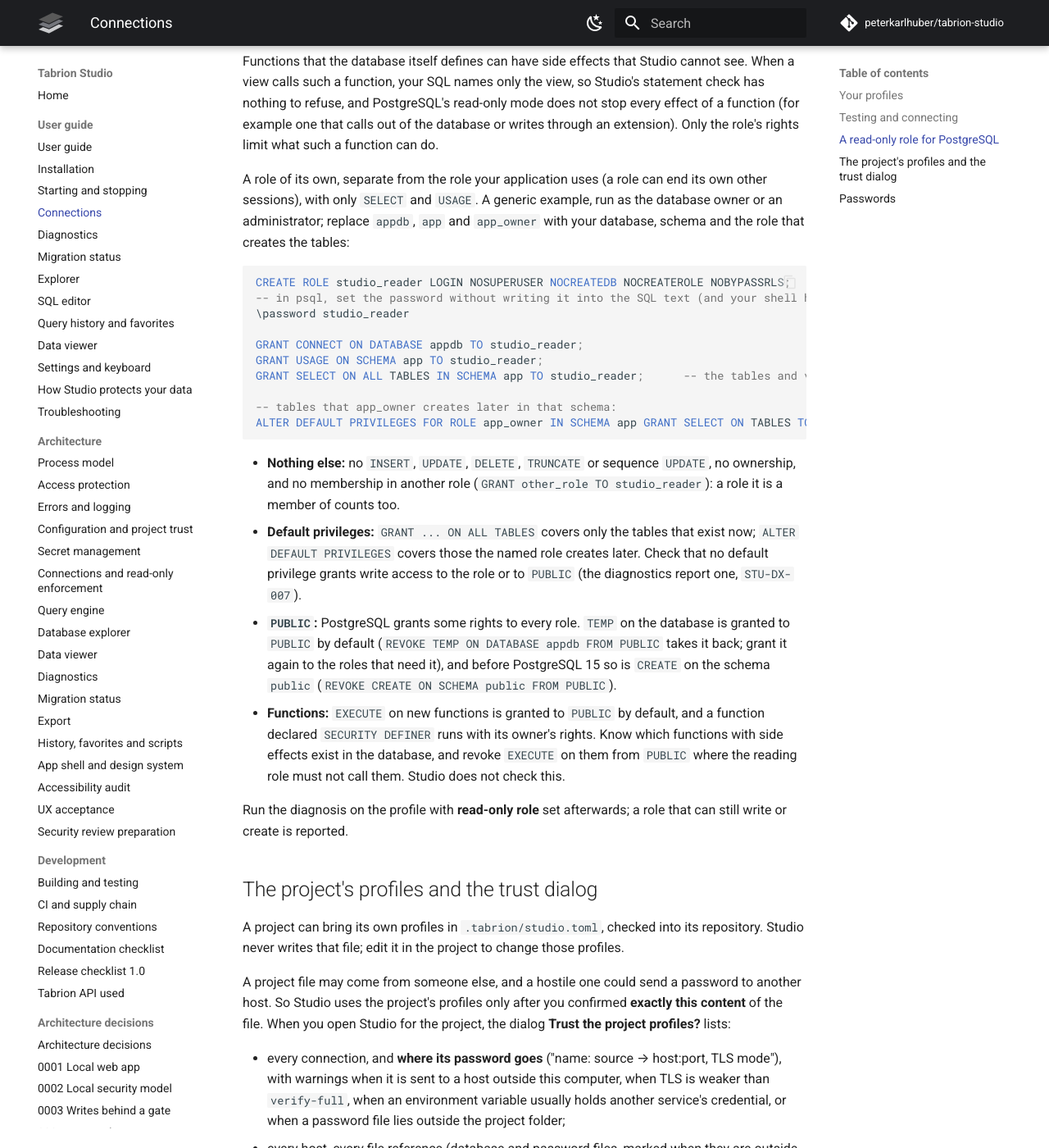
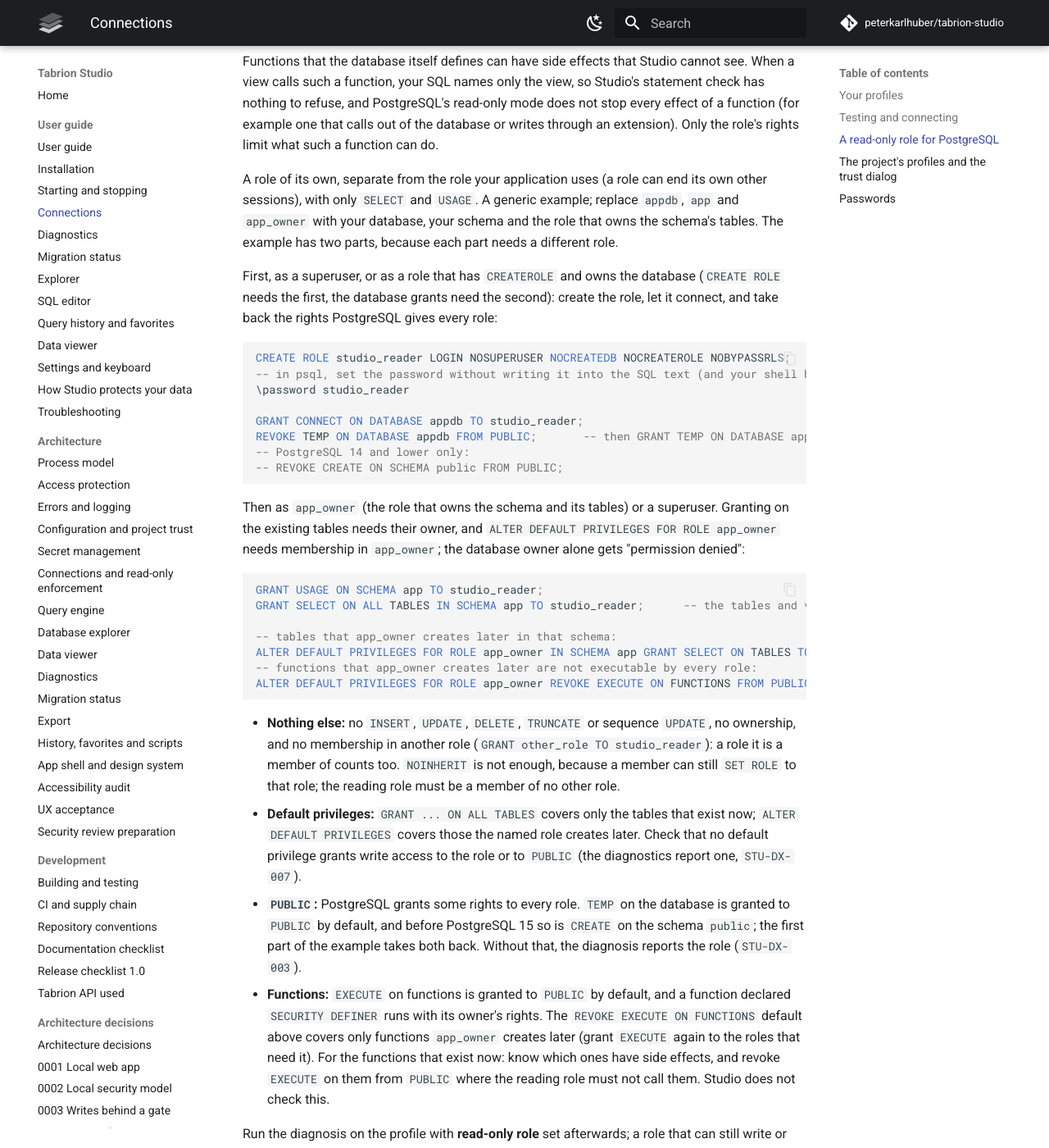
Before and after one commit to peterkarlhuber/tabrion-studio, an MkDocs documentation site: the page built from docs/guide/connections.md, in a window 1280 px wide and 1400 px high, scrolled down 2196 px. Shown: the whole window at 82% size. Built offline with MkDocs 1.6.1 and Material for MkDocs 9.7.7, drawn with Linux system fonts in a browser that asks for light colours; comment, search, counter and statistics services are not loaded.

Commit message:
docs: fix the read-only role example (review L-1, L-2, I-1, I-2 of PR #86)
Split the example by the role that runs each part (superuser or a CREATEROLE
database owner; then app_owner or a superuser), add the REVOKE of TEMP from
PUBLIC (and the commented CREATE on public for PostgreSQL 14 and lower) to the
block, say that NOINHERIT is not enough because a member can SET ROLE, and add
the default-privileges REVOKE EXECUTE ON FUNCTIONS FROM PUBLIC.

Co-Authored-By: Claude Opus 5.5 <noreply@anthropic.com>
Claude-Session: https://claude.ai/code/session_011tY7TC7Nu5VGro3DJGJcv8

````diff
--- a/docs/guide/connections.md
+++ b/docs/guide/connections.md
@@ -81,8 +81,12 @@ read-only mode does not stop every effect of a function (for example one that ca
 through an extension). Only the role's rights limit what such a function can do.
 
 A role of its own, separate from the role your application uses (a role can end its own other sessions), with only
-`SELECT` and `USAGE`. A generic example, run as the database owner or an administrator; replace `appdb`, `app` and
-`app_owner` with your database, schema and the role that creates the tables:
+`SELECT` and `USAGE`. A generic example; replace `appdb`, `app` and `app_owner` with your database, your schema and
+the role that owns the schema's tables. The example has two parts, because each part needs a different role.
+
+First, as a superuser, or as a role that has `CREATEROLE` and owns the database (`CREATE ROLE` needs the first, the
+database grants need the second): create the role, let it connect, and take back the rights PostgreSQL gives every
+role:
 
 ```sql
 CREATE ROLE studio_reader LOGIN NOSUPERUSER NOCREATEDB NOCREATEROLE NOBYPASSRLS;
@@ -90,24 +94,40 @@ CREATE ROLE studio_reader LOGIN NOSUPERUSER NOCREATEDB NOCREATEROLE NOBYPASSRLS;
 \password studio_reader
 
 GRANT CONNECT ON DATABASE appdb TO studio_reader;
+REVOKE TEMP ON DATABASE appdb FROM PUBLIC;       -- then GRANT TEMP ON DATABASE appdb to the roles that need it
+-- PostgreSQL 14 and lower only:
+-- REVOKE CREATE ON SCHEMA public FROM PUBLIC;
+```
+
+Then as `app_owner` (the role that owns the schema and its tables) or a superuser. Granting on the existing tables
+needs their owner, and `ALTER DEFAULT PRIVILEGES FOR ROLE app_owner` needs membership in `app_owner`; the database
+owner alone gets "permission denied":
+
+```sql
 GRANT USAGE ON SCHEMA app TO studio_reader;
 GRANT SELECT ON ALL TABLES IN SCHEMA app TO studio_reader;      -- the tables and views that exist now
 
 -- tables that app_owner creates later in that schema:
 ALTER DEFAULT PRIVILEGES FOR ROLE app_owner IN SCHEMA app GRANT SELECT ON TABLES TO studio_reader;
+-- functions that app_owner creates later are not executable by every role:
+ALTER DEFAULT PRIVILEGES FOR ROLE app_owner REVOKE EXECUTE ON FUNCTIONS FROM PUBLIC;
 ```
 
 - **Nothing else:** no `INSERT`, `UPDATE`, `DELETE`, `TRUNCATE` or sequence `UPDATE`, no ownership, and no
   membership in another role (`GRANT other_role TO studio_reader`): a role it is a member of counts too.
+  `NOINHERIT` is not enough, because a member can still `SET ROLE` to that role; the reading role must be a member
+  of no other role.
 - **Default privileges:** `GRANT ... ON ALL TABLES` covers only the tables that exist now; `ALTER DEFAULT PRIVILEGES`
   covers those the named role creates later. Check that no default privilege grants write access to the role or to
   `PUBLIC` (the diagnostics report one, `STU-DX-007`).
-- **`PUBLIC`:** PostgreSQL grants some rights to every role. `TEMP` on the database is granted to `PUBLIC` by default
-  (`REVOKE TEMP ON DATABASE appdb FROM PUBLIC` takes it back; grant it again to the roles that need it), and before
-  PostgreSQL 15 so is `CREATE` on the schema `public` (`REVOKE CREATE ON SCHEMA public FROM PUBLIC`).
-- **Functions:** `EXECUTE` on new functions is granted to `PUBLIC` by default, and a function declared
-  `SECURITY DEFINER` runs with its owner's rights. Know which functions with side effects exist in the database, and
-  revoke `EXECUTE` on them from `PUBLIC` where the reading role must not call them. Studio does not check this.
+- **`PUBLIC`:** PostgreSQL grants some rights to every role. `TEMP` on the database is granted to `PUBLIC` by default,
+  and before PostgreSQL 15 so is `CREATE` on the schema `public`; the first part of the example takes both back.
+  Without that, the diagnosis reports the role (`STU-DX-003`).
+- **Functions:** `EXECUTE` on functions is granted to `PUBLIC` by default, and a function declared
+  `SECURITY DEFINER` runs with its owner's rights. The `REVOKE EXECUTE ON FUNCTIONS` default above covers only
+  functions `app_owner` creates later (grant `EXECUTE` again to the roles that need it). For the functions that
+  exist now: know which ones have side effects, and revoke `EXECUTE` on them from `PUBLIC` where the reading role
+  must not call them. Studio does not check this.
 
 Run the diagnosis on the profile with **read-only role** set afterwards; a role that can still write or create is
 reported.
````
